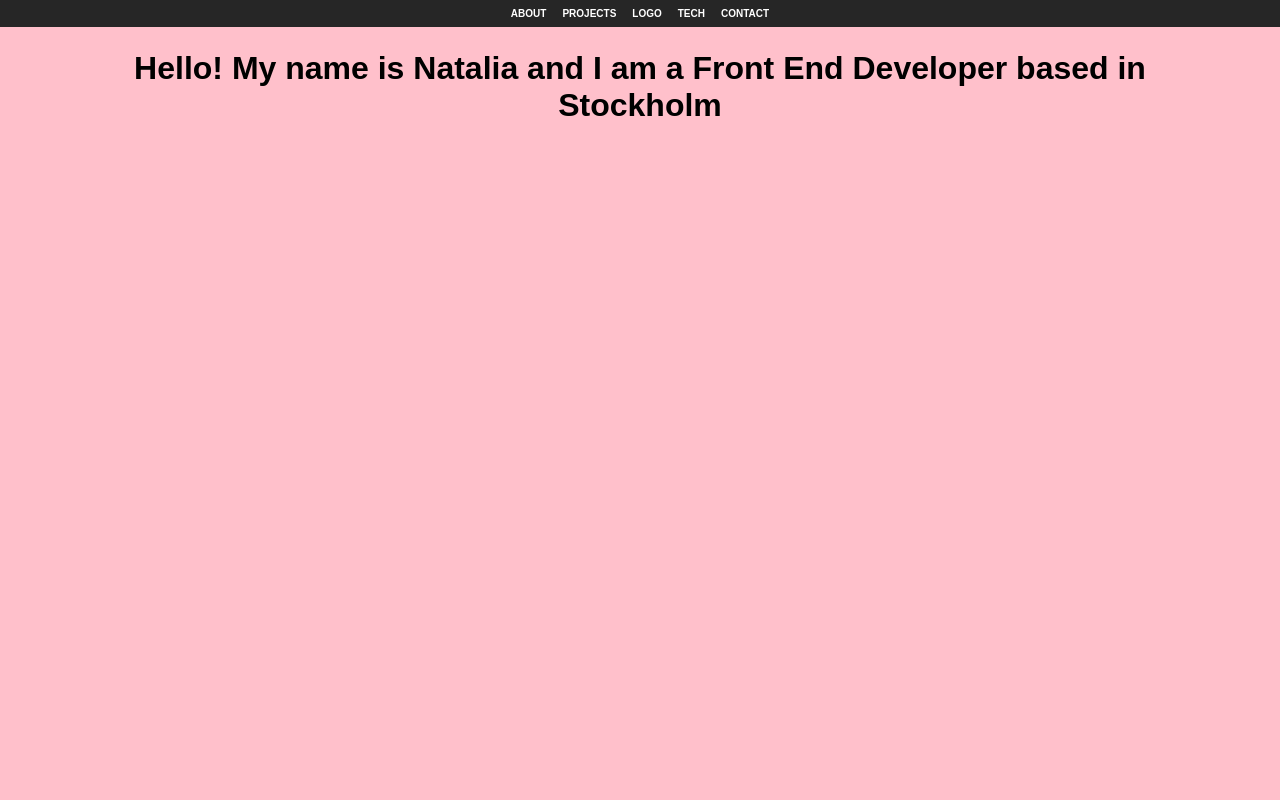
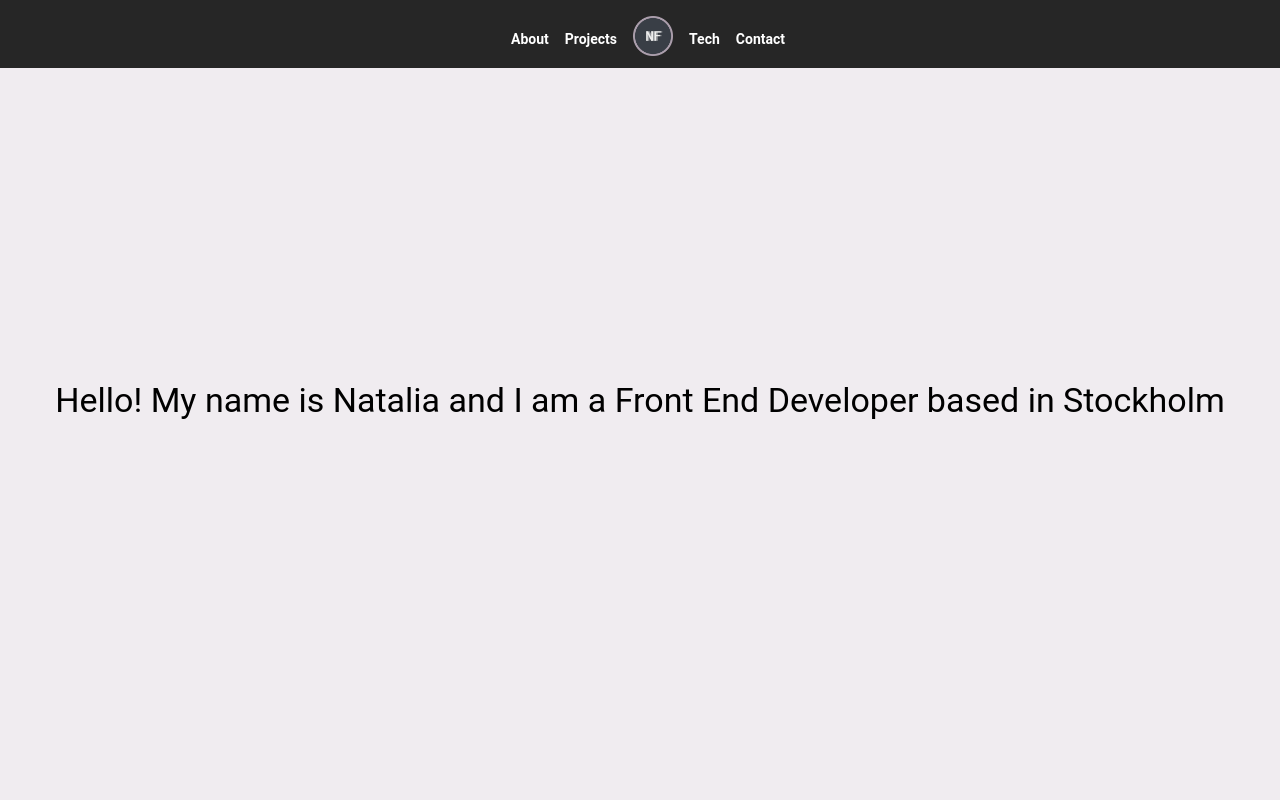
Before and after one commit to FeNatalia/portfolio, a React (Create React App) app: page / in a window 1280 px wide. Shown: the top 800 px of the page. Built offline with nearby package versions, Linux system fonts and the light colour scheme.

Commit message:
edit navigation bar styles

```diff
--- a/src/components/Nav.jsx
+++ b/src/components/Nav.jsx
@@ -1,10 +1,12 @@
+import Logo from "../assets/icons/logo.png"
+
 export default function Nav(){
     return (
         <nav>
-            <ul>
+            <ul className="navigation">
                 <li><a href="#about">About</a></li>
                 <li><a href="#projects">Projects</a></li>
-                <li><a href="#hero">Logo</a></li>
+                <li><a href="#hero"><img src={Logo} alt=""/></a></li>
                 <li><a href="#tech">Tech</a></li>
                 <li><a href="#contact">Contact</a></li>
             </ul>
--- a/src/styles/content.css
+++ b/src/styles/content.css
@@ -1,9 +1,16 @@
 #hero{
     height: 100vh;
-    background: pink;
-    display: inline-block;
+    background: var(--color-light-pink);
+    display: grid;
+    align-items: center;
     width: 100%;
 
+}
+
+h1{
+    margin: var(--space-big);
+    text-align: center;
+    padding: 0;
 }
 
 #about{
--- a/src/styles/shared.css
+++ b/src/styles/shared.css
@@ -5,17 +5,74 @@ html{
 body{
     margin: 0;
     padding: 0;
-    font-family: Arial;
+    font-family: Roboto;
+}
+
+/* Mobile */
+h1{
+    font-size: 34px;
+    font-weight: normal;
+    line-height: 41px;
+}
+
+h2{
+    font-size: 22px;
+    font-weight: normal;
+    line-height: 22px;
+}
+
+h3{
+    font-size: 17px;
+    font-weight: bold;
+    line-height: 22px;
+}
+
+p{
+    font-size: 17px;
+    font-weight: normal;
+    line-height: 22px;
+}
+
+ul{
+    padding: 0;
+    margin: 0;
+    list-style: none;
+    display: flex;
+    align-items: center;
+    text-align: center;
+
+}
+
+li{
+    float: left;
+    margin-top: 8px;
+}
+
+a{
+    font-size: 14px;
+    font-weight: thin;
+    margin-right: var(--space-small);
+    margin-left: var(--space-small);
+    text-decoration: none;
+    color: #fff;
+    font-weight: bold;
 }
 
 nav{
+    padding: var(--space-small);
     width: 100%;
     background: #262626;
     overflow: hidden;
     position: fixed;
-    top:0;
     display: grid;
     justify-items: center;
+
+}
+
+.navigation img{
+    width: 40px;
+    height: auto;
+    margin-top: 0;
 }
 
 footer{
@@ -26,29 +83,3 @@ footer{
     display: grid;
     justify-items: center;
 }
-
-ul{
-    padding: 0;
-    margin: 0;
-    list-style: none;
-}
-
-li{
-    float: left;
-}
-
-a{
-    font-size: 10px;
-    padding: 8px;
-    display: block;
-    text-decoration: none;
-    color: #fff;
-    text-transform: uppercase;
-    font-weight: bold;
-}
-
-h1{
-    margin: 50px;
-    text-align: center;
-    padding: 0;
-}
--- a/src/styles/variables.css
+++ b/src/styles/variables.css
@@ -4,4 +4,8 @@
     --space-medium: 16px;
     --space-big: 24px;
     --space-bigger: 48px;
+    --color-light-pink: #F0ECF0;
+    --color-dusty-pink: #AB9EAC;
+    --color-dark-purple: #524B53;
+    --color-very-dark-purple: #2E1E2F;
 }
```
Also changed, not shown: src/assets/icons/logo.png (added).
